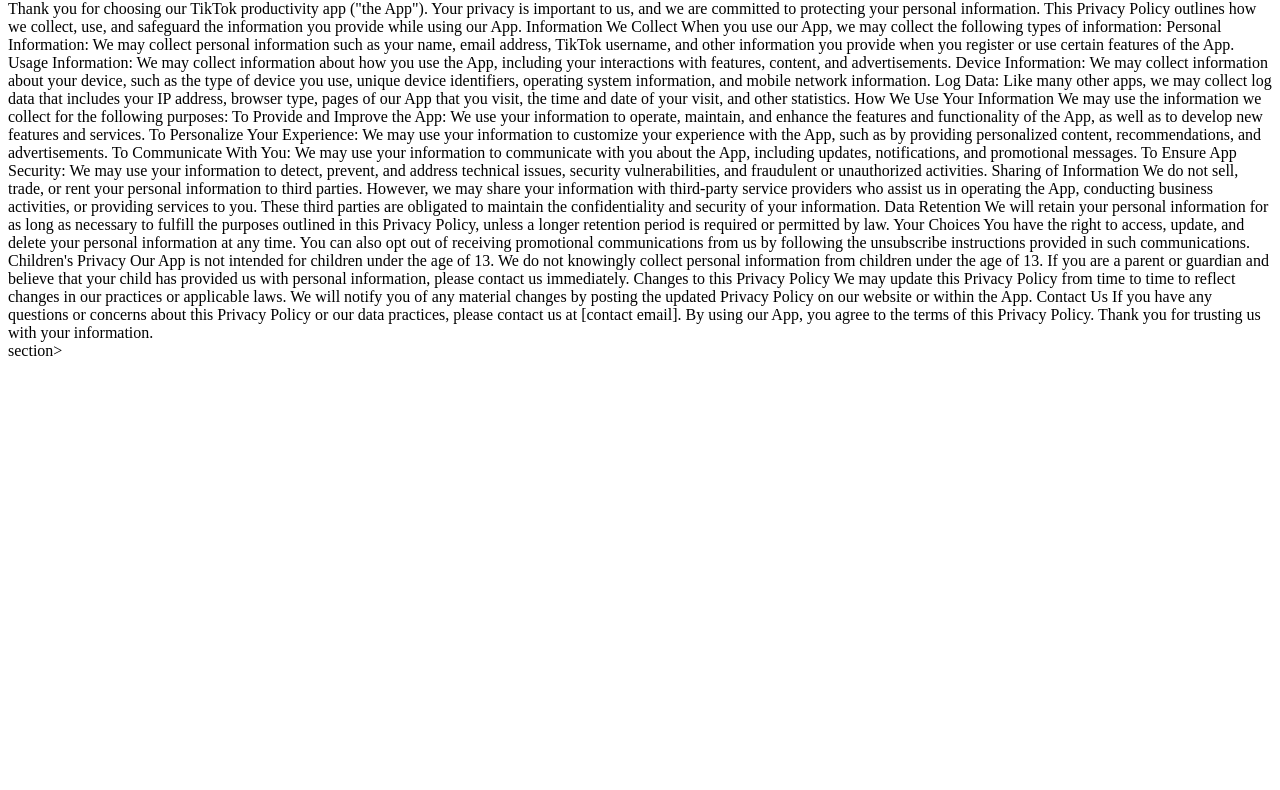
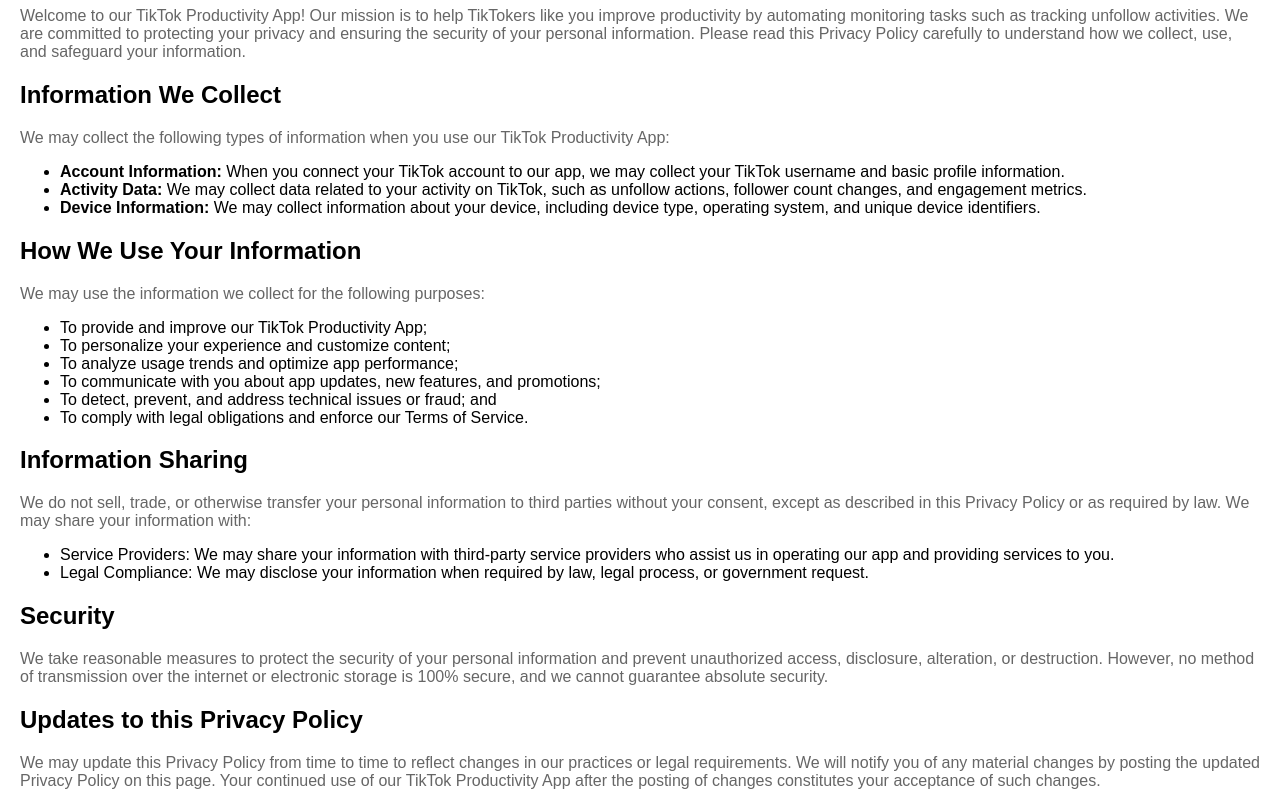
Before and after one commit to DonacoGroup/growtiktok.github.io, a plain HTML site: page pages/privacy.html in a window 1280 px wide. Shown: the part 93-883 px from the top of the page. Before the commit the page ends 800 px from the top, so only its background shows below. Drawn offline with Linux system fonts and the light colour scheme.

Commit message:
Update privacy.html

```diff
--- a/pages/privacy.html
+++ b/pages/privacy.html
@@ -1,56 +1,72 @@
-<header>GrowTiktok Privacy</header>
-<section>
-<h2>Privacy Policy</h2>
+<!DOCTYPE html>
+<html lang="en">
+<head>
+<meta charset="UTF-8">
+<meta name="viewport" content="width=device-width, initial-scale=1.0">
+<title> GROWTIKTOK - Privacy Policy</title>
+<style>
+  body {
+    font-family: Arial, sans-serif;
+    margin: 0;
+    padding: 20px;
+  }
+  h1 {
+    color: #333;
+  }
+  p {
+    color: #666;
+  }
+</style>
+</head>
+<body>
 
-Thank you for choosing our TikTok productivity app ("the App"). Your privacy is important to us, and we are committed to protecting your personal information. This Privacy Policy outlines how we collect, use, and safeguard the information you provide while using our App.
+<h1>Privacy Policy</h1>
 
-Information We Collect
+<p>Welcome to our TikTok Productivity App! Our mission is to help TikTokers like you improve productivity by automating monitoring tasks such as tracking unfollow activities. We are committed to protecting your privacy and ensuring the security of your personal information. Please read this Privacy Policy carefully to understand how we collect, use, and safeguard your information.</p>
 
-When you use our App, we may collect the following types of information:
+<h2>Information We Collect</h2>
 
-Personal Information: We may collect personal information such as your name, email address, TikTok username, and other information you provide when you register or use certain features of the App.
+<p>We may collect the following types of information when you use our TikTok Productivity App:</p>
 
-Usage Information: We may collect information about how you use the App, including your interactions with features, content, and advertisements.
+<ul>
+  <li><strong>Account Information:</strong> When you connect your TikTok account to our app, we may collect your TikTok username and basic profile information.</li>
+  <li><strong>Activity Data:</strong> We may collect data related to your activity on TikTok, such as unfollow actions, follower count changes, and engagement metrics.</li>
+  <li><strong>Device Information:</strong> We may collect information about your device, including device type, operating system, and unique device identifiers.</li>
+</ul>
 
-Device Information: We may collect information about your device, such as the type of device you use, unique device identifiers, operating system information, and mobile network information.
+<h2>How We Use Your Information</h2>
 
-Log Data: Like many other apps, we may collect log data that includes your IP address, browser type, pages of our App that you visit, the time and date of your visit, and other statistics.
+<p>We may use the information we collect for the following purposes:</p>
 
-How We Use Your Information
+<ul>
+  <li>To provide and improve our TikTok Productivity App;</li>
+  <li>To personalize your experience and customize content;</li>
+  <li>To analyze usage trends and optimize app performance;</li>
+  <li>To communicate with you about app updates, new features, and promotions;</li>
+  <li>To detect, prevent, and address technical issues or fraud; and</li>
+  <li>To comply with legal obligations and enforce our Terms of Service.</li>
+</ul>
 
-We may use the information we collect for the following purposes:
+<h2>Information Sharing</h2>
 
-To Provide and Improve the App: We use your information to operate, maintain, and enhance the features and functionality of the App, as well as to develop new features and services.
+<p>We do not sell, trade, or otherwise transfer your personal information to third parties without your consent, except as described in this Privacy Policy or as required by law. We may share your information with:</p>
 
-To Personalize Your Experience: We may use your information to customize your experience with the App, such as by providing personalized content, recommendations, and advertisements.
+<ul>
+  <li>Service Providers: We may share your information with third-party service providers who assist us in operating our app and providing services to you.</li>
+  <li>Legal Compliance: We may disclose your information when required by law, legal process, or government request.</li>
+</ul>
 
-To Communicate With You: We may use your information to communicate with you about the App, including updates, notifications, and promotional messages.
+<h2>Security</h2>
 
-To Ensure App Security: We may use your information to detect, prevent, and address technical issues, security vulnerabilities, and fraudulent or unauthorized activities.
+<p>We take reasonable measures to protect the security of your personal information and prevent unauthorized access, disclosure, alteration, or destruction. However, no method of transmission over the internet or electronic storage is 100% secure, and we cannot guarantee absolute security.</p>
 
-Sharing of Information
+<h2>Updates to this Privacy Policy</h2>
 
-We do not sell, trade, or rent your personal information to third parties. However, we may share your information with third-party service providers who assist us in operating the App, conducting business activities, or providing services to you. These third parties are obligated to maintain the confidentiality and security of your information.
+<p>We may update this Privacy Policy from time to time to reflect changes in our practices or legal requirements. We will notify you of any material changes by posting the updated Privacy Policy on this page. Your continued use of our TikTok Productivity App after the posting of changes constitutes your acceptance of such changes.</p>
 
-Data Retention
+<h2>Contact Us</h2>
 
-We will retain your personal information for as long as necessary to fulfill the purposes outlined in this Privacy Policy, unless a longer retention period is required or permitted by law.
+<p>If you have any questions, concerns, or feedback about our Privacy Policy or our TikTok Productivity App, please contact us at <a href="mailto:contact@tiktokproductivityapp.com">contact@tiktokproductivityapp.com</a>.</p>
 
-Your Choices
-
-You have the right to access, update, and delete your personal information at any time. You can also opt out of receiving promotional communications from us by following the unsubscribe instructions provided in such communications.
-
-Children's Privacy
-
-Our App is not intended for children under the age of 13. We do not knowingly collect personal information from children under the age of 13. If you are a parent or guardian and believe that your child has provided us with personal information, please contact us immediately.
-
-Changes to this Privacy Policy
-
-We may update this Privacy Policy from time to time to reflect changes in our practices or applicable laws. We will notify you of any material changes by posting the updated Privacy Policy on our website or within the App.
-
-Contact Us
-
-If you have any questions or concerns about this Privacy Policy or our data practices, please contact us at [contact email].
-
-By using our App, you agree to the terms of this Privacy Policy. Thank you for trusting us with your information.
-</section>section>
+</body>
+</html>
```
